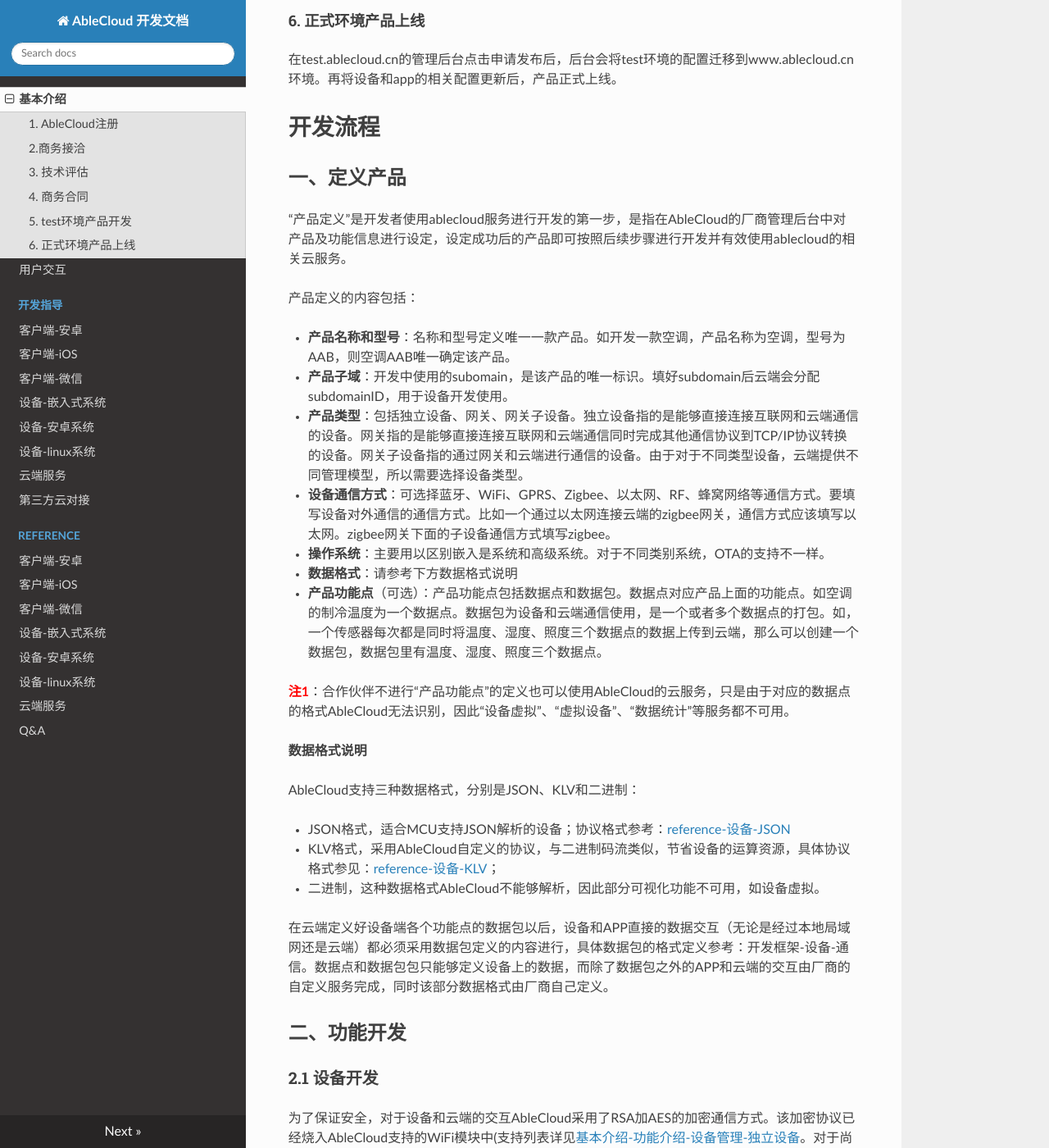
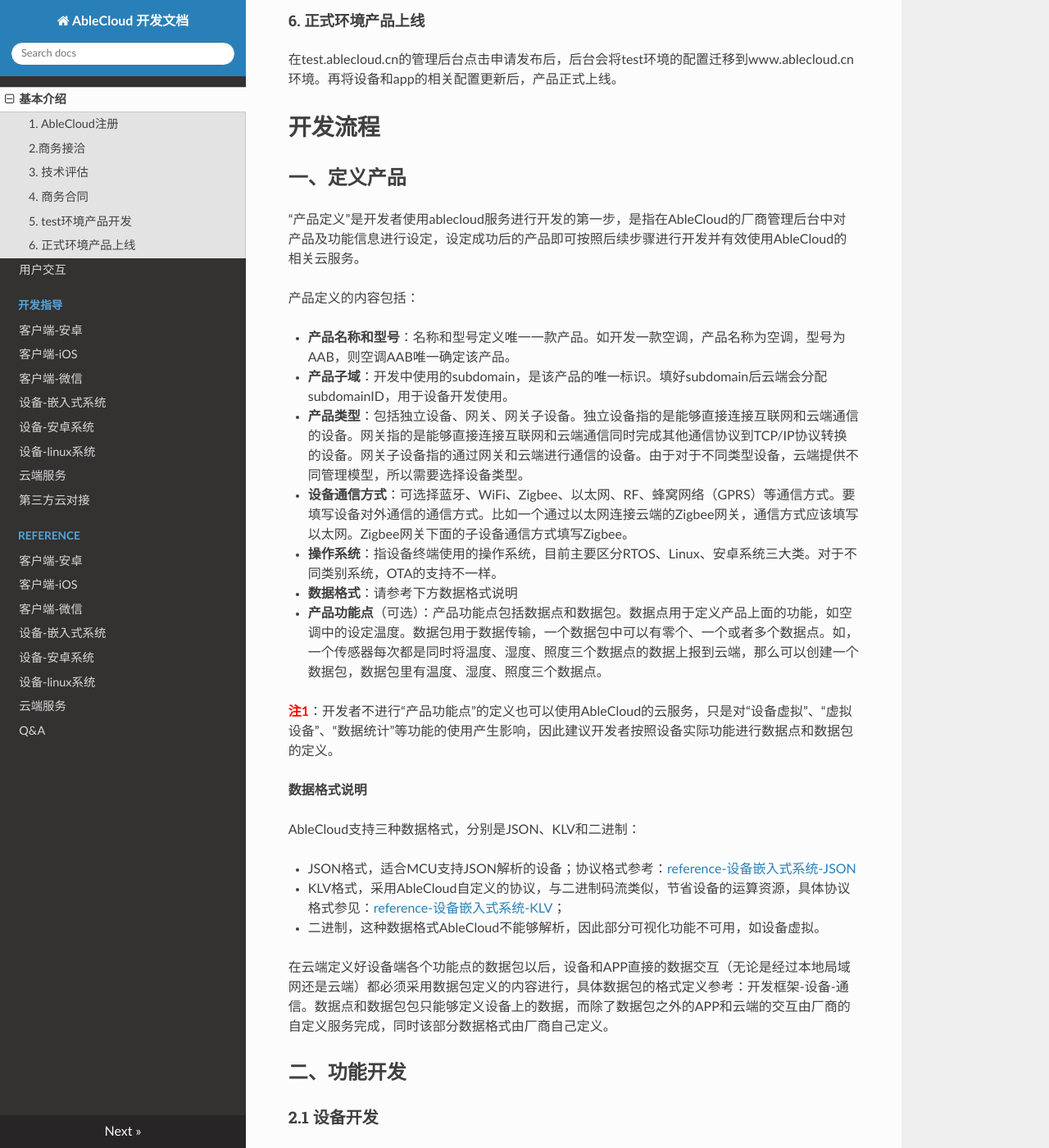
Before and after one commit to JessonW/rd_docs, an MkDocs documentation site: the page built from docs/introduction.md, in a window 1280 px wide and 1400 px high, scrolled down 967 px. Shown: the whole window at 82% size. Built offline with MkDocs 1.6.1, drawn with Linux system fonts in a browser that asks for light colours; nearby versions of some CDN libraries; old or Windows-style settings are respelled for this version of MkDocs; some of the changed text lies outside the part shown.

Commit message:
update hewei and xiaoming review`

```diff
--- a/docs/introduction.md
+++ b/docs/introduction.md
@@ -43,34 +43,33 @@
 
 ##一、定义产品
 
-“产品定义”是开发者使用ablecloud服务进行开发的第一步，是指在AbleCloud的厂商管理后台中对产品及功能信息进行设定，设定成功后的产品即可按照后续步骤进行开发并有效使用ablecloud的相关云服务。
+“产品定义”是开发者使用ablecloud服务进行开发的第一步，是指在AbleCloud的厂商管理后台中对产品及功能信息进行设定，设定成功后的产品即可按照后续步骤进行开发并有效使用AbleCloud的相关云服务。
 
 产品定义的内容包括：
 
 - **产品名称和型号**：名称和型号定义唯一一款产品。如开发一款空调，产品名称为空调，型号为AAB，则空调AAB唯一确定该产品。
 
-- **产品子域**：开发中使用的subomain，是该产品的唯一标识。填好subdomain后云端会分配subdomainID，用于设备开发使用。
+- **产品子域**：开发中使用的subdomain，是该产品的唯一标识。填好subdomain后云端会分配subdomainID，用于设备开发使用。
 
 - **产品类型**：包括独立设备、网关、网关子设备。独立设备指的是能够直接连接互联网和云端通信的设备。网关指的是能够直接连接互联网和云端通信同时完成其他通信协议到TCP/IP协议转换的设备。网关子设备指的通过网关和云端进行通信的设备。由于对于不同类型设备，云端提供不同管理模型，所以需要选择设备类型。
 
-- **设备通信方式**：可选择蓝牙、WiFi、GPRS、Zigbee、以太网、RF、蜂窝网络等通信方式。要填写设备对外通信的通信方式。比如一个通过以太网连接云端的zigbee网关，通信方式应该填写以太网。zigbee网关下面的子设备通信方式填写zigbee。
+- **设备通信方式**：可选择蓝牙、WiFi、Zigbee、以太网、RF、蜂窝网络（GPRS）等通信方式。要填写设备对外通信的通信方式。比如一个通过以太网连接云端的Zigbee网关，通信方式应该填写以太网。Zigbee网关下面的子设备通信方式填写Zigbee。
 
-- **操作系统**：主要用以区别嵌入是系统和高级系统。对于不同类别系统，OTA的支持不一样。
+- **操作系统**：指设备终端使用的操作系统，目前主要区分RTOS、Linux、安卓系统三大类。对于不同类别系统，OTA的支持不一样。
 
 - **数据格式**：请参考下方数据格式说明
 
-- **产品功能点**（可选）：产品功能点包括数据点和数据包。数据点对应产品上面的功能点。如空调的制冷温度为一个数据点。数据包为设备和云端通信使用，是一个或者多个数据点的打包。如，一个传感器每次都是同时将温度、湿度、照度三个数据点的数据上传到云端，那么可以创建一个数据包，数据包里有温度、湿度、照度三个数据点。
+- **产品功能点**（可选）：产品功能点包括数据点和数据包。数据点用于定义产品上面的功能，如空调中的设定温度。数据包用于数据传输，一个数据包中可以有零个、一个或者多个数据点。如，一个传感器每次都是同时将温度、湿度、照度三个数据点的数据上报到云端，那么可以创建一个数据包，数据包里有温度、湿度、照度三个数据点。
 
-<font color="red">**注1**</font>：合作伙伴不进行“产品功能点”的定义也可以使用AbleCloud的云服务，只是由于对应的数据点的格式AbleCloud无法识别，因此“设备虚拟”、“虚拟设备”、“数据统计”等服务都不可用。
+<font color="red">**注1**</font>：开发者不进行“产品功能点”的定义也可以使用AbleCloud的云服务，只是对“设备虚拟”、“虚拟设备”、“数据统计”等功能的使用产生影响，因此建议开发者按照设备实际功能进行数据点和数据包的定义。
 
 **数据格式说明**
 
 AbleCloud支持三种数据格式，分别是JSON、KLV和二进制：
 
-- JSON格式，适合MCU支持JSON解析的设备；协议格式参考：[reference-设备-JSON](reference/device.md#json)
+- JSON格式，适合MCU支持JSON解析的设备；协议格式参考：[reference-设备嵌入式系统-JSON](reference/device.md#json)
 
-- KLV格式，采用AbleCloud自定义的协议，与二进制码流类似，节省设备的运算资源，具体协议格式参见：[reference-设备-KLV](reference/device.md#klv)；
-
+- KLV格式，采用AbleCloud自定义的协议，与二进制码流类似，节省设备的运算资源，具体协议格式参见：[reference-设备嵌入式系统-KLV](reference/device.md#klv)；
 - 二进制，这种数据格式AbleCloud不能够解析，因此部分可视化功能不可用，如设备虚拟。
 
 在云端定义好设备端各个功能点的数据包以后，设备和APP直接的数据交互（无论是经过本地局域网还是云端）都必须采用数据包定义的内容进行，具体数据包的格式定义参考：开发框架-设备-通信。数据点和数据包包只能够定义设备上的数据，而除了数据包之外的APP和云端的交互由厂商的自定义服务完成，同时该部分数据格式由厂商自己定义。
@@ -131,7 +130,11 @@
 1. 模拟真实设备上报数据。可以选择message code 200-255之间的消息，填入对应数据点数据后上报到云端。
 
 
+##四、产品上线
 
+为保证安全，产品的开发在test环境进行。产品开发完成后需要转移到正式生产环境。因此，当产品开发测试完成后，需要在产品管理页面点击申请发布。AbleCloud收到申请后会立即进行审核，并将您的配置转移到正式生产环境。
+
+转移到正式生产环境后，需要将APP上的云地址、设备端的云地址和设备上的密钥全部更新成正式环境的。同时，将存储的配置、服务的配置在正式环境中重新上传。
 
 
 
@@ -242,13 +245,14 @@
 ###产品定义相关
 - **主域**：Major Domain，是公司层面的概念，AbleCloud为每一个使用AbleCloud平台的公司分配一个唯一主域，如Google。
 
-- **产品子域**：SubDomain，是公司的某一款产品，如Glass。在管理后台创建产品时需要填入相应的产品子域名称。
+- **产品子域**：
+- SubDomain，是公司的某一款产品，如Glass。在管理后台创建产品时需要填入相应的产品子域名称。
 
 - **产品**：和产品子域等同的概念。一款产品包括产品名称和产品型号，如空调XXL。一款产品就是一个子域。对于网关型设备，网关和子设备分别要独立创建产品。因为不同的子设备看作是不同的产品。
 
 - **设备**：Device，即厂商生产的具体的一台设备。只有被绑定的设备才能被控制。在没有指明是“网关”还是“子设备”时，Devie可以表示任何有设备ID的独立设备、网关、子设备。一台设备一定是属于某款产品的。
 
-- **网关**：Gateway,是指能够和云端直接连接，完成其他协议到TCP/IP协议转换功能的设备。网关下面一般带有子设备。网关可以有独立的功能也可以纯粹作为一个协议转换的通道。
+- **网关**：Gateway,是指自身具有联网能力，且可以连接控制其他设备的设备，如Zigbee网关、蓝牙网关等。网关下面的设备我们成为子设备。网关可以有独立的功能也可以纯粹作为一个协议转换的通道。
 
 - **子设备**：Subdevice,指通过网关和云端进行通信的设备。子设备和网关有隶属关系，对网关有权限的用户也对子设备有权限。子设备可以单独进行权限管理。
 
@@ -324,7 +328,7 @@
 
 ##帐号管理
 
-一台设备最终是需要通过用户来控制的，为验证用户好设备之间的权限关系，所以需要用户注册帐号。帐号管理需要发送验证码、注册、登陆、管理密码等常规功能，ablecloud提供了云端帐号管理系统来协助开发人员快速的完成。
+一台设备最终是需要通过用户来控制的，为验证用户好设备之间的权限关系，所以需要用户注册帐号。帐号管理需要发送验证码、注册、登陆、管理密码等常规功能，AbleCloud提供了云端帐号管理系统来协助开发人员快速的完成。
 AbleCloud提供两种帐号系统：
 
 - 一、通过APP注册的用户为普通账户；
@@ -450,7 +454,7 @@
 
 其中网关是只能够通过TCP/IP协议和云端通信并且能够将其他协议转换为TCP/IP协议的设备。网关与子设备通信可以是Zigbee、蓝牙、RF、Zwave、易能森、PLC等任意协议。AbleCloud只能够直接管理到网关，并不能够和网关下面的子设备直接通信。若要对网关下面的子设备作为独立设备进行管理，需要网关将子设备的ID信息按照约定的格式和云端交互。
 
-子设备在云端需要独立定义，子设备有独立的产品名称和subdomain用以取费子设备类型。
+子设备在云端需要独立定义，子设备有独立的产品名称和subdomain用以区分子设备类型。
 
 为了实现对网关和子设备的单独管理，AbleCloud在WiFi这种独立设备管理模型上进行了扩展。
 
@@ -580,7 +584,7 @@
 
 ###发送消息到服务
 
-设备管理、帐号管理等，都是ablecloud提供的通用云端服务，因此直接调用相关接口即可实现对应的功能。除此之外，智能硬件厂商通常还会开发自己的后端服务，这些后端服务通常也运行在ablecloud提供的PAAS平台上，因此客户端还会和自定义的服务通信。客户端到服务的指令接口为sendToService。云端需要写UDS服务，对客户端发来的指令进行解析和响应。例如，对于一个空气检测仪，APP需要获取过去三天的历史数据。用户需要开发对应UDS服务，收到APP的请求后，在数据库中检索出过去三天的历史数据，作为返回值返回给APP。
+设备管理、帐号管理等，都是AbleCloud提供的通用云端服务，因此直接调用相关接口即可实现对应的功能。除此之外，智能硬件厂商通常还会开发自己的后端服务，这些后端服务通常也运行在AbleCloud提供的PAAS平台上，因此客户端还会和自定义的服务通信。客户端到服务的指令接口为sendToService。云端需要写UDS服务，对客户端发来的指令进行解析和响应。例如，对于一个空气检测仪，APP需要获取过去三天的历史数据。用户需要开发对应UDS服务，收到APP的请求后，在数据库中检索出过去三天的历史数据，作为返回值返回给APP。
 
 ###实时消息同步
 
@@ -621,7 +625,7 @@
 
 现在互联网非常普及，几乎每家都开通了宽带，家里的无线路由普及程度也很高。但是任何系统、设备，都可能出现异常情况，比如宽带营运商链路故障，路由器故障，云端服务故障等都可能导致家里的wifi无法访问internet。出现这种情况时，我们还需要继续控制、访问家里的智能设备，否则设备很可能就成为了砖头，比如晚上睡觉想关灯，但是智能灯始终收不到关灯消息。
 
-为此，ablecloud提供了局域网通信功能，也就是我们通常说的*设备直连*功能.
+为此，AbleCloud提供了局域网通信功能，也就是我们通常说的*设备直连*功能.
 
 局域网通信是指设备和设备、APP和设备在一个局域网内时，不通过云端直接进行通信。
 
```
Also changed, not shown: other parts of docs/introduction.md (+2 -2 lines), docs/user_interaction.md (+3 -3 lines).
